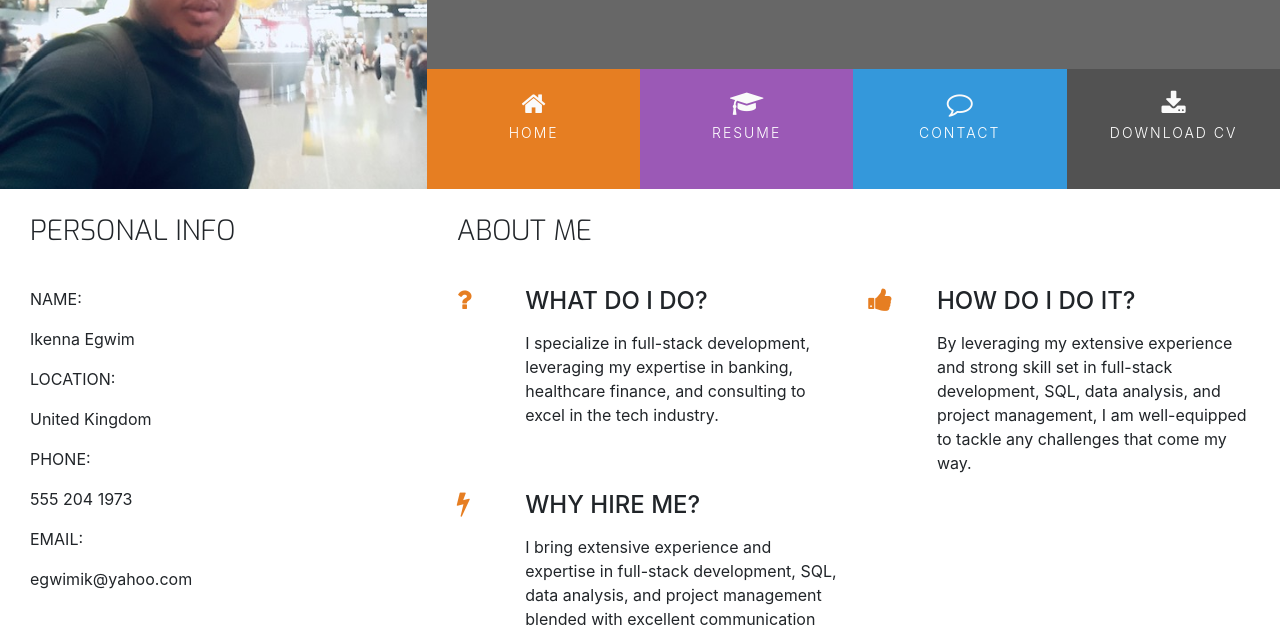
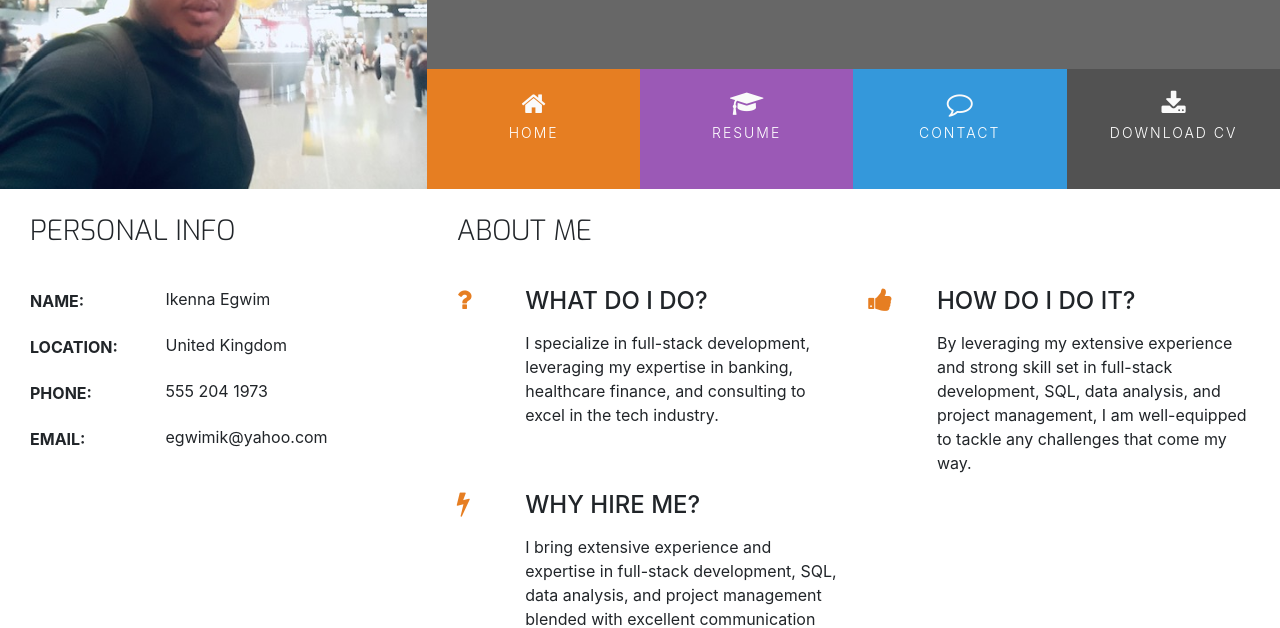
Before and after one commit to IkennaEgwim/Online-Resume, a plain HTML site: page assets/index.html in a window 1280 px wide. Shown: the part 180-808 px from the top of the page. Drawn offline with nearby package versions, Linux system fonts and the light colour scheme.

Commit message:
Styled Personal Info Details

```diff
--- a/assets/css/style.css
+++ b/assets/css/style.css
@@ -238,3 +238,38 @@ footer {
 .three-reasons-heading {
     margin-bottom: 15px;
 }
+
+/* ---------------------------------------- Styling Personal Info */
+
+.personal-info-item {
+    margin-bottom: 20px;
+    display: block;
+    clear: both;
+}
+
+.personal-info-item .key,
+.personal-info-item .value {
+    padding-right: 8px;
+    display: inline-block;
+}
+
+.personal-info-item .key p,
+.personal-info-item .value p {
+    margin: 0;
+}
+
+.personal-info-item .key {
+    width: 30%;
+    margin-right: 21px;
+    padding-top: 2px;
+    vertical-align: top;
+}
+
+.personal-info-item .key p {
+    font-weight: 700;
+}
+
+.personal-info-item .value {
+    position: relative;
+    width: 60%;
+}
```
